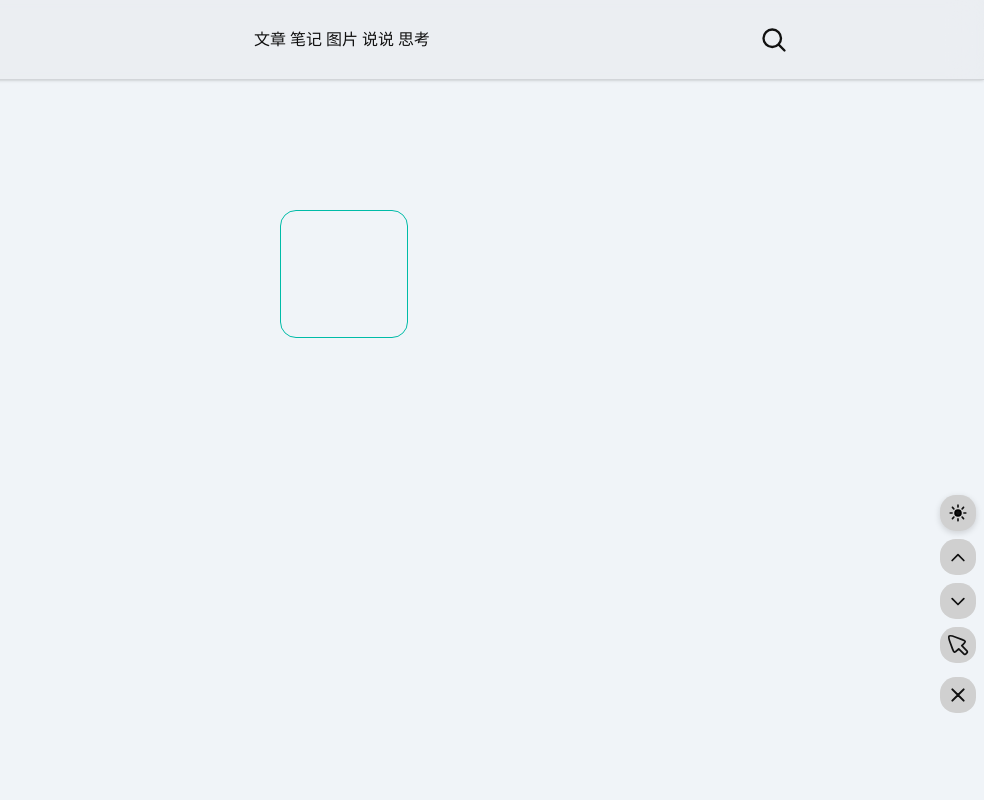
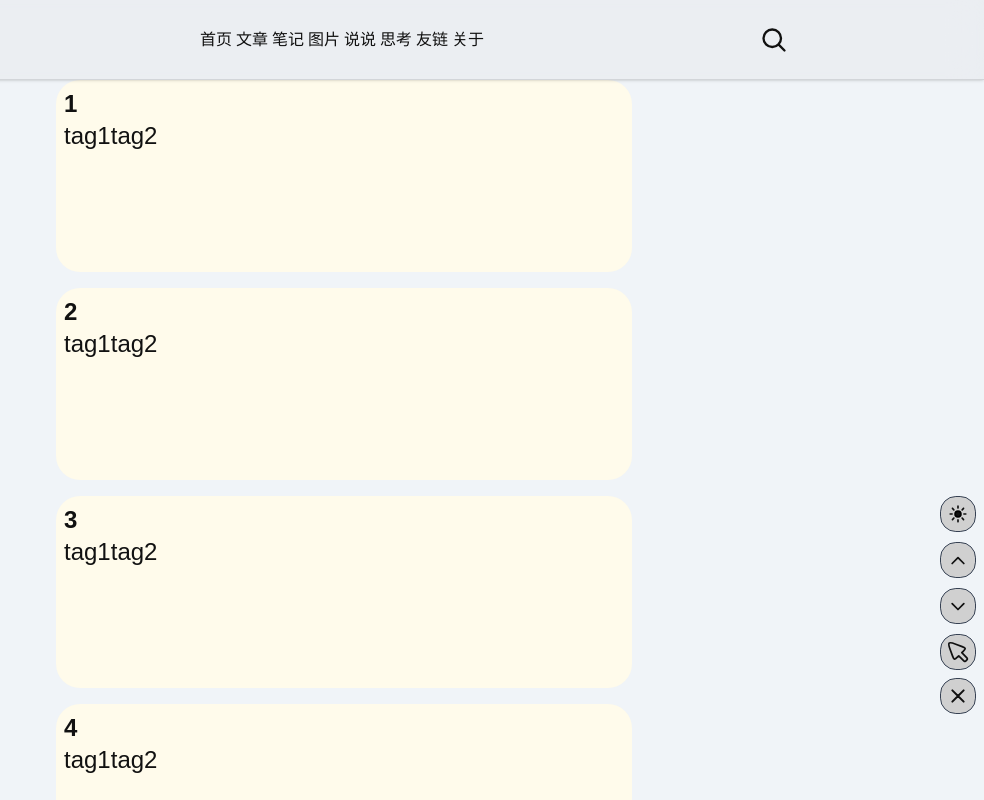
Before and after one commit to krteke/Mizu, a Next.js app in the folder frontend/: page /about in a window 1280 px wide. Both pictures are taken after a click on the button 1254 px from the left and 695 px from the top of the page. Shown: the top 800 px of the page, without its empty margins (296-1280 px from the left). Built offline with nearby package versions, Linux system fonts and the light colour scheme.

Commit message:
optimize FloatingMenu

```diff
--- a/frontend/app/about/page.tsx
+++ b/frontend/app/about/page.tsx
@@ -1,9 +1,34 @@
+import { ArticleCard } from "@/types/types";
+import ArticleList from "../components/ArticleList";
+
 export default function About() {
+  const articles: ArticleCard[] = [
+    { id: "1", content: "jsodf1", tags: ["tag1", "tag2"], title: "1" },
+    { id: "2", content: "jsodf2", tags: ["tag1", "tag2"], title: "2" },
+    { id: "3", content: "jsodf3", tags: ["tag1", "tag2"], title: "3" },
+    { id: "4", content: "jsodf4", tags: ["tag1", "tag2"], title: "4" },
+    { id: "5", content: "jsodf5", tags: ["tag1", "tag2"], title: "5" },
+    { id: "6", content: "jsodf6", tags: ["tag1", "tag2"], title: "6" },
+    { id: "7", content: "jsodf7", tags: ["tag1", "tag2"], title: "7" },
+    { id: "8", content: "jsodf8", tags: ["tag1", "tag2"], title: "8" },
+    { id: "9", content: "jsodf9", tags: ["tag1", "tag2"], title: "9" },
+  ];
+
   return (
-    <div className="flex">
-      <div className="pt-[var(--header-h)] min-h-[calc(100dvh-var(--footer-h))]">
-        <div className="w-32 h-32 rounded-2xl border-teal-500 border"></div>
+    // <div className="flex">
+    // <div className="pt-[var(--header-h)] min-h-[calc(100dvh-var(--footer-h))]">
+    // </div>
+    // </div>
+    <div className="flex flex-row w-full min-h-[calc(100vh-var(--footer-h))] pt-[var(--header-h)]">
+      <div className="flex-1"></div>
+      <div className="flex items-center justify-center flex-1">
+        {articles.length > 0 ? (
+          <ArticleList category="article" cards={articles} />
+        ) : (
+          <div></div>
+        )}
       </div>
+      <div className="flex-1"></div>
     </div>
   );
 }
--- a/frontend/app/articles/page.tsx
+++ b/frontend/app/articles/page.tsx
@@ -19,12 +19,14 @@ export default async function Aritcles() {
   const articles = await getArticleList();
 
   return (
-    <div className="flex w-full min-h-[calc(100vh-var(--footer-h))] pt-[var(--header-h)]">
-      {articles.length > 0 ? (
-        <ArticleList category="article" cards={articles} />
-      ) : (
-        <div></div>
-      )}
+    <div className="flex flex-row w-full min-h-[calc(100vh-var(--footer-h))] pt-[var(--header-h)]">
+      <div className="flex items-center justify-center">
+        {articles.length > 0 ? (
+          <ArticleList category="article" cards={articles} />
+        ) : (
+          <div></div>
+        )}
+      </div>
     </div>
   );
 }
--- /dev/null
+++ b/frontend/app/components/ArticleCardComponent.tsx
@@ -0,0 +1,25 @@
+import { ArticleCard } from "@/types/types";
+import Link from "next/link";
+
+export default function ArticleCardComponent({
+  article,
+  basePath,
+}: {
+  article: ArticleCard;
+  basePath: string;
+}) {
+  return (
+    <div className="flex h-48 w-xl rounded-3xl flex-col relative p-2 bg-amber-50">
+      <Link
+        href={`/${basePath}/${article.id}/${article.title}`}
+        className="w-full h-full absolute"
+      />
+      <h1 className="text-2xl font-bold">{article.title}</h1>
+      <div className="text-2xl">
+        {article.tags.map((tag) => (
+          <span key={tag}>{tag}</span>
+        ))}
+      </div>
+    </div>
+  );
+}
--- a/frontend/app/components/ArticleList.tsx
+++ b/frontend/app/components/ArticleList.tsx
@@ -1,4 +1,5 @@
 import { ArticleCard, category } from "@/types/types";
+import ArticleCardComponent from "./ArticleCardComponent";
 
 export default function ArticleList({
   category,
@@ -10,9 +11,11 @@ export default function ArticleList({
   switch (category) {
     case "article": {
       return (
-        <div className="flex flex-col">
+        <div className="flex flex-col gap-y-4">
           {cards.map((a) => {
-            return <div key={a.id}></div>;
+            return (
+              <ArticleCardComponent key={a.id} article={a} basePath="article" />
+            );
           })}
         </div>
       );
--- a/frontend/app/components/CursorToggle.tsx
+++ b/frontend/app/components/CursorToggle.tsx
@@ -7,7 +7,7 @@ import DefaultCursor from "../assets/default-cursor.svg";
 import CustomCursor from "../assets/custom-cursor.svg";
 
 // 一个切换光标样式的按钮组件
-export default function CursorToggle() {
+export default function CursorToggle({ className }: { className?: string }) {
   // 使用 CursorContext 来获取和设置光标状态
   const context = useContext(CursorContext);
   if (!context) {
@@ -24,10 +24,7 @@ export default function CursorToggle() {
 
   return (
     <MagneticElement mode="wrap">
-      <button
-        onClick={changeCursor}
-        className="relative flex h-9 w-9 rounded-[44%] justify-center items-center cursor-pointer bg-[#d0d0d0] dark:bg-[#848484] transition-box-transform duration-[400ms] ease-in-out hover:scale-105"
-      >
+      <button onClick={changeCursor} className={className}>
         <div
           className={`${
             isCustomCursor ? "opacity-100 scale-100" : " opacity-0 scale-0"
--- a/frontend/app/components/FloatingMenu.tsx
+++ b/frontend/app/components/FloatingMenu.tsx
@@ -35,6 +35,9 @@ export default function FloatingMenu() {
     visible: { opacity: 1, y: 0 },
   };
 
+  const className =
+    "bg-[#d0d0d0] dark:bg-gray-700 border border-gray-700 dark:border-white w-9 h-9 rounded-[44%] cursor-pointer transition-transform duration-[400ms] ease-in-out transform-gpu hover:scale-105";
+
   return (
     <div className="fixed bottom-20 right-2 flex justify-center items-center">
       <AnimatePresence>
@@ -44,28 +47,25 @@ export default function FloatingMenu() {
             initial="hidden"
             animate="visible"
             exit="hidden"
-            className="absolute flex flex-col bottom-full pb-2.5"
+            className="absolute flex flex-col bottom-full"
           >
-            <motion.div variants={itemVariants} className="my-1">
-              <ThemeToggle />
+            <motion.div variants={itemVariants} className="my-0.5">
+              <ThemeToggle className={className} />
             </motion.div>
-            <motion.div variants={itemVariants} className="my-1">
-              <ScrollToEdge dir="top" />
+            <motion.div variants={itemVariants} className="my-0.5">
+              <ScrollToEdge dir="top" className={className} />
             </motion.div>
-            <motion.div variants={itemVariants} className="my-1">
-              <ScrollToEdge dir="bottom" />
+            <motion.div variants={itemVariants} className="my-0.5">
+              <ScrollToEdge dir="bottom" className={className} />
             </motion.div>
-            <motion.div variants={itemVariants} className="my-1">
-              <CursorToggle />
+            <motion.div variants={itemVariants} className="my-0.5">
+              <CursorToggle className={className} />
             </motion.div>
           </motion.div>
         )}
       </AnimatePresence>
       <MagneticElement mode="wrap">
-        <button
-          onClick={() => setIsOpen(!isOpen)}
-          className="relative transition-transform ease-in-out h-9 w-9 rounded-[44%] bg-[#d0d0d0] dark:bg-[#848484] hover:scale-105 cursor-pointer"
-        >
+        <button className={className} onClick={() => setIsOpen(!isOpen)}>
           <div
             className="absolute w-8 h-8 top-1/2 left-1/2 translate-y-[-50%] translate-x-[-50%] pointer-events-none transition-all duration-200 ease-in-out"
             style={{ transform: isOpen ? "rotate(45deg)" : "rotate(0deg)" }}
--- a/frontend/app/components/NavigateBar.tsx
+++ b/frontend/app/components/NavigateBar.tsx
@@ -3,6 +3,9 @@ import Link from "next/link";
 export default function NavigateBar() {
   return (
     <>
+      <nav className="pr-1">
+        <Link href={"/"}>首页</Link>
+      </nav>
       <nav className="pr-1">
         <Link href={"/articles"}>文章</Link>
       </nav>
@@ -18,6 +21,12 @@ export default function NavigateBar() {
       <nav className="pr-1">
         <Link href={"/thinks"}>思考</Link>
       </nav>
+      <nav className="pr-1">
+        <Link href={"/links"}>友链</Link>
+      </nav>
+      <nav className="pr-1">
+        <Link href={"/about"}>关于</Link>
+      </nav>
     </>
   );
 }
--- a/frontend/app/components/ScrollToEdge.tsx
+++ b/frontend/app/components/ScrollToEdge.tsx
@@ -4,7 +4,13 @@ import Bottom from "../assets/bottom.svg";
 import Top from "../assets/top.svg";
 import MagneticElement from "./MagneticElement";
 
-export default function ScrollToEdge({ dir }: { dir: scrollDir }) {
+export default function ScrollToEdge({
+  dir,
+  className,
+}: {
+  dir: scrollDir;
+  className?: string;
+}) {
   // 滑动到指定方向
   function scrollToDir(direction: scrollDir) {
     window.scrollTo({
@@ -15,10 +21,7 @@ export default function ScrollToEdge({ dir }: { dir: scrollDir }) {
 
   return (
     <MagneticElement mode="wrap">
-      <button
-        onClick={() => scrollToDir(dir)}
-        className="relative flex h-9 w-9 rounded-[44%] justify-center items-center bg-[#d0d0d0] dark:bg-[#848484] border-none transition-transform duration-[400ms] ease-in-out hover:scale-105 cursor-pointer"
-      >
+      <button onClick={() => scrollToDir(dir)} className={className}>
         <div className=" absolute w-7 h-7 top-1/2 left-1/2 translate-y-[-50%] translate-x-[-50%] pointer-events-none">
           {dir === "top" ? <Top /> : <Bottom />}
         </div>
--- a/frontend/app/components/ThemeToggle.tsx
+++ b/frontend/app/components/ThemeToggle.tsx
@@ -7,7 +7,7 @@ import { useEffect, useState } from "react";
 import MagneticElement from "./MagneticElement";
 
 // 一个切换主题的按钮组件
-export default function ThemeToggle() {
+export default function ThemeToggle({ className }: { className?: string }) {
   // 使用 useTheme 来获取和设置主题
   const { theme, setTheme, resolvedTheme } = useTheme();
 
@@ -55,7 +55,7 @@ export default function ThemeToggle() {
       // 计算圆形扩展的终点半径
       const endRadius = Math.hypot(
         Math.max(x, innerWidth - x),
-        Math.max(y, innerHeight - y)
+        Math.max(y, innerHeight - y),
       );
 
       // const isTransitioningToDark =
@@ -78,7 +78,7 @@ export default function ThemeToggle() {
           pseudoElement: isDark
             ? "::view-transition-old(root)"
             : "::view-transition-new(root)",
-        }
+        },
       );
     });
   }
@@ -86,11 +86,11 @@ export default function ThemeToggle() {
   return (
     <MagneticElement mode="wrap">
       <button
-        className="bg-[#d0d0d0] dark:bg-[#848484] relative flex justify-center shadow-button w-9 h-9 rounded-[44%] cursor-pointer transition-transform duration-[400ms] ease-in-out transform-gpu hover:scale-105"
+        className={className}
         id="theme-toggle-button"
         onClick={updateView}
       >
-        <div className=" absolute w-7 h-7 top-1/2 left-1/2 translate-y-[-50%] translate-x-[-50%] pointer-events-none">
+        <div className="absolute w-7 h-7 top-1/2 left-1/2 translate-y-[-50%] translate-x-[-50%] pointer-events-none">
           {isDark ? <Moon /> : <Sun />}
         </div>
       </button>
--- a/frontend/app/components/Toolbar.tsx
+++ /dev/null
@@ -1,13 +0,0 @@
-import ThemeToggle from "./ThemeToggle";
-import CursorToggle from "./CursorToggle";
-
-export default function Toolbar() {
-  return (
-    <div
-      className={`bottom-40 right-2 fixed transition-transform duration-[400ms] ease-in-out`}
-    >
-      <ThemeToggle />
-      <CursorToggle />
-    </div>
-  );
-}
```
